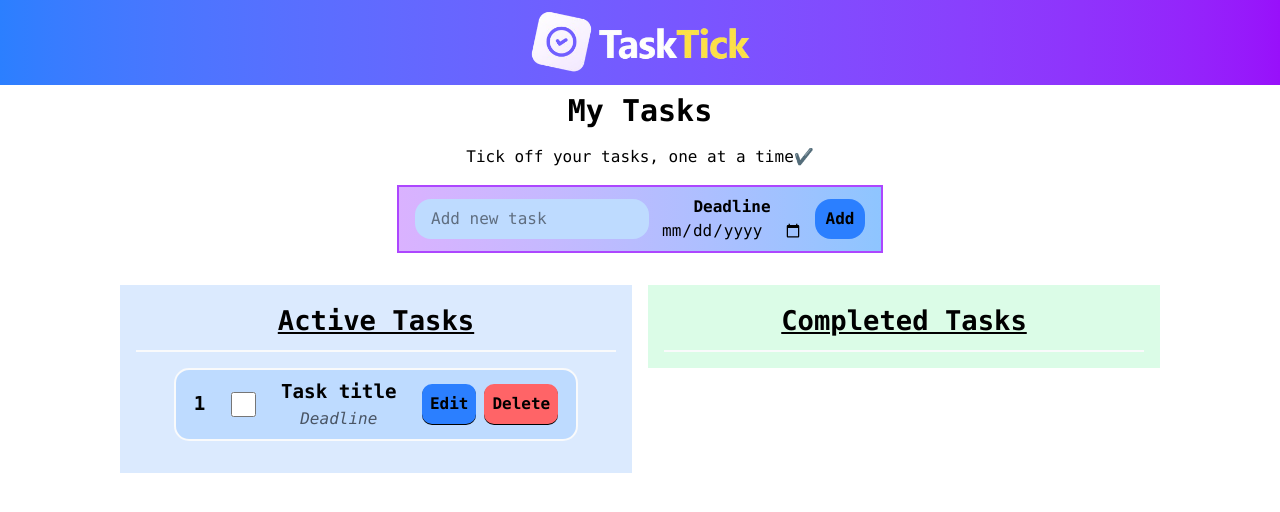
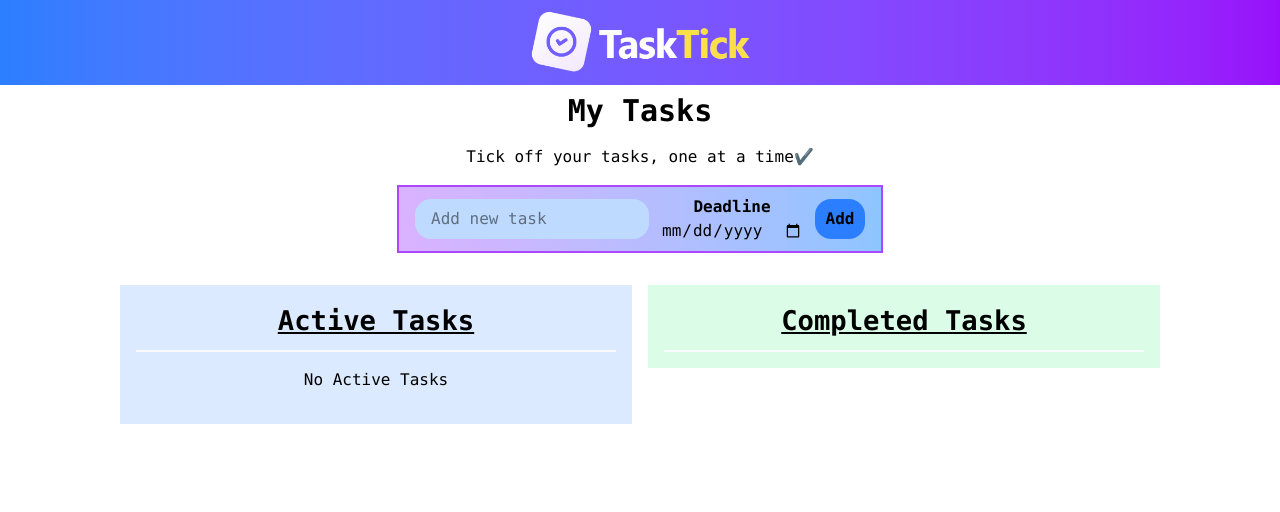
Before and after one commit to MsManish09/ToDoListApp, a React (Vite) app: page / in a window 1280 px wide. Shown: the top 512 px of the page. Built offline with nearby package versions, Linux system fonts and the light colour scheme.

Commit message:
completion functionality on click on checkbox added

```diff
--- a/src/components/ToDoList.jsx
+++ b/src/components/ToDoList.jsx
@@ -29,6 +29,15 @@ function ToDoList(){
     }
 
     function handleAddTask(){
+
+        // if task name and deadline is empty, send a warning and reload.
+        if(!taskName || !deadline){
+            alert('Enter the task name and deadline')
+            // reload page
+            location.reload()
+            return
+        }
+
         // task is created.
         console.log('add task button is clicked...')
         // const task1 = new tasks(taskName, taskName, deadline)
@@ -42,10 +51,25 @@ function ToDoList(){
 
         //store the updated state in local storage
         localStorage.setItem('tasksListArray', JSON.stringify(updateTasklist))
+    }
 
+    // task completion functionlity
+    function taskCompletion(id){
+
+        const updatedList = task.map((task)=>{
+            if(task.id == id){
+                task.isComplete = true
+            }
+            return task
+        })
+
+        // update the task state and store in local storage
+        setTask(updatedList)
+        localStorage.setItem('tasksListArray', JSON.stringify(task))
     }
 
     useEffect(()=>{
+        // every time the task list chnages, update the task in local storage.
         localStorage.setItem('tasksListArray', JSON.stringify(task));
     }, [task])
 
@@ -74,7 +98,7 @@ function ToDoList(){
                 <h1 className=" text-center text-[1.7rem] font-bold underline border-b-2 pb-2 border-solid border-gray-50 " >Active Tasks</h1>
 
                 <div id="tasksContainer" className=" flex flex-col justify-center items-center p-4 "  >
-                    <ToDoTask />
+                    <ToDoTask tasks={task} taskCompletion={taskCompletion} />
                 </div>
             </section>
 
--- a/src/components/ToDoTask.jsx
+++ b/src/components/ToDoTask.jsx
@@ -1,17 +1,37 @@
+import { useEffect, useState } from "react"
 
-function ToDoTask({tasks}){
+function ToDoTask({tasks, taskCompletion}){
 
-    // if(!tasks){
-    //     return <h1>No Active Tasks</h1>
-    // }
+    const inCompletetask = tasks.filter(task => !task.isComplete);
+
+    console.log(inCompletetask)
+    console.log('todotask component', tasks)
+
+    function handleCompletion(e){
+        console.log(e.target.id)
+        // e.id.isComplete = true
+
+        // update isComplete property of the task, set the task.id to parent component to chnage.
+        taskCompletion(e.target.id)
+    }
+
+    useEffect(()=>{
+
+    }, [inCompletetask])
+
+    if(inCompletetask.length === 0){
+        return <h1>No Active Tasks</h1>
+    }
 
     return(
-        <div className=" flex border-2 border-solid border-gray-50 p-2 justify-evenly items-center gap-4 w-[90%] rounded-[15px] bg-blue-200 flex-wrap " >
+        inCompletetask.map((task)=>{
+            return(
+                <div className=" flex border-2 border-solid border-gray-50 p-2 justify-evenly items-center gap-4 w-[90%] rounded-[15px] bg-blue-200 flex-wrap " key={task.id} >
                     <h1 id='taskId' className=" text-[1.2rem] font-bold " > 1 </h1>
-            <input type='checkbox' id='isComplete' className=" w-[25px] h-[25px] rounded-full "  />
+                    <input type='checkbox' id={task.id} className=" w-[25px] h-[25px] rounded-full " onChange={handleCompletion}  />
                     <div id="taskDetails" className=" text-center " >
-                <h1 className=" text-[1.2rem] font-bold " >Task title</h1>
-                <p className=" text-gray-600 italic " >Deadline</p>
+                        <h1 className=" text-[1.2rem] font-bold " > {task.name} </h1>
+                        <p className=" text-gray-600 italic " >{task.deadline}</p>
                     </div>
 
                     <div id="buttonContainer" className=" flex gap-2  flex-wrap " >
@@ -20,6 +40,9 @@ function ToDoTask({tasks}){
                     </div>
                 </div>
             )
+        } )
+
+        )
        }
 
 export default ToDoTask;
```
Lines whose indentation alone changed are shown as unchanged.
